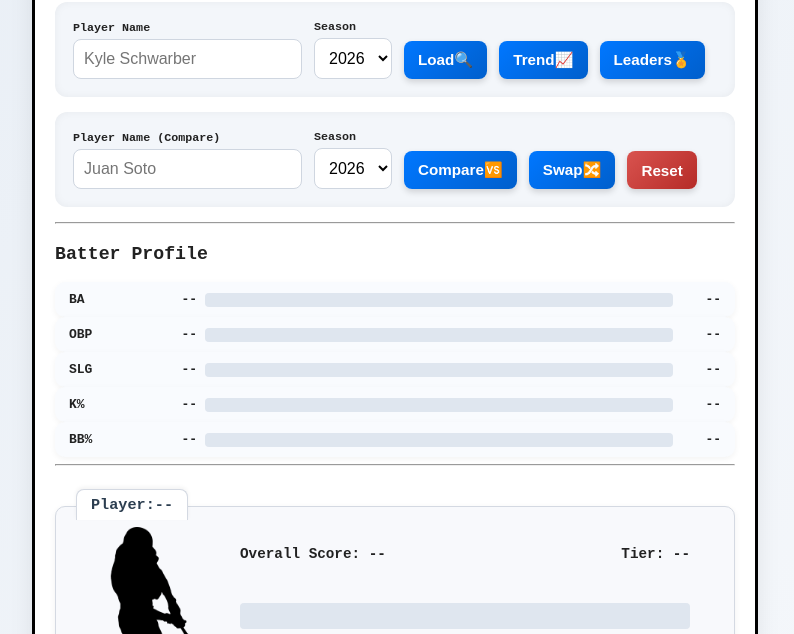
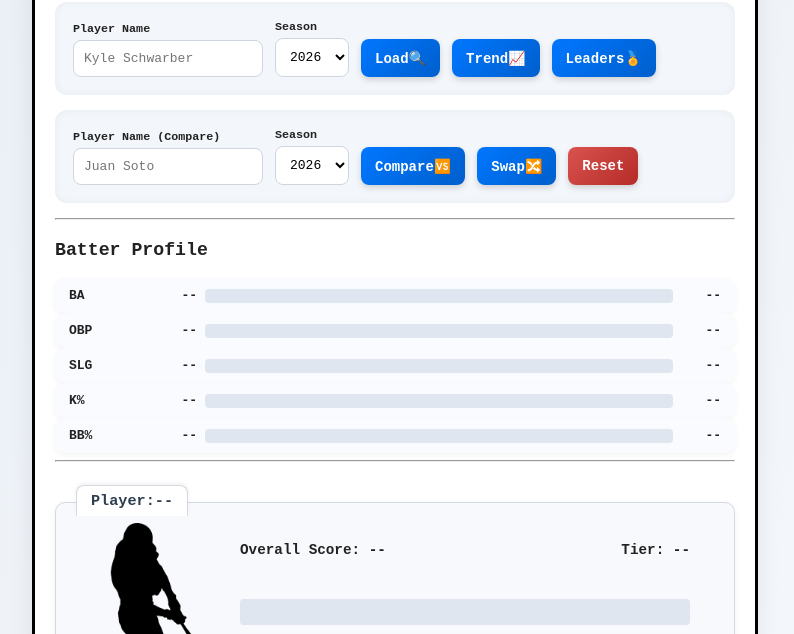
Before and after one commit to timf008/batter-analyzer, a plain HTML site: page index.html in a window 1280 px wide. Shown: the part 121-755 px from the top of the page, without its empty margins (245-1039 px from the left). Drawn offline with nearby package versions, Linux system fonts and the light colour scheme; no server answers.

Commit message:
Set font-family to monospace for inputs and buttons
Added monospace font to input and button elements.

```diff
--- a/styles.css
+++ b/styles.css
@@ -78,6 +78,7 @@ input, select {
     border-radius: 8px;
     background: #ffffff;
     transition: 0.2s;
+    font-family: monospace;
 }
 
 input:focus, select:focus {
@@ -87,7 +88,7 @@ input:focus, select:focus {
 
 button {
     padding: 10px 18px;
-    font-size: 0.95em;
+    font-size: 14px;
     border: none;
     border-radius: 8px;
     cursor: pointer;
@@ -96,6 +97,7 @@ button {
     font-weight: 600;
     box-shadow: 0 3px 6px rgba(0,0,0,0.15);
     transition: 0.2s;
+    font-family: monospace;
 }
 
 button:hover {
```
